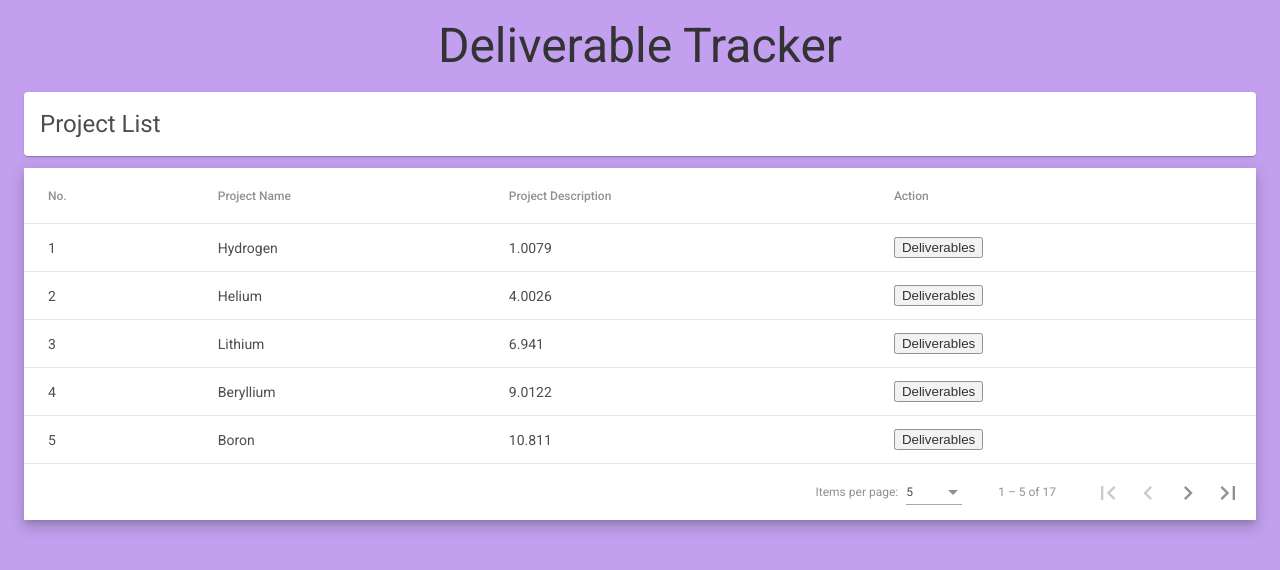
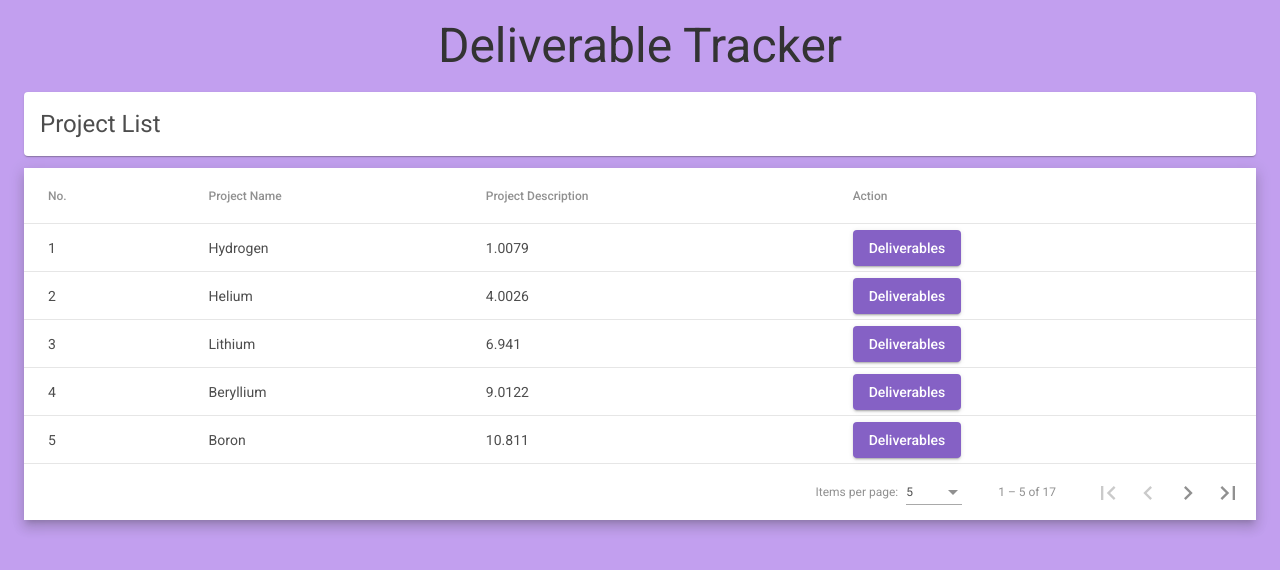
Before and after one commit to Ma7eer/deliverables-tracker, an Angular app: page /projects in a window 1280 px wide. Shown: the top 570 px of the page. Built offline with nearby package versions, Linux system fonts and the light colour scheme.

Commit message:
Add projects status

```diff
--- a/src/app/app.module.ts
+++ b/src/app/app.module.ts
@@ -9,6 +9,7 @@ import { MatTableModule } from '@angular/material/table';
 import { MatCardModule } from '@angular/material/card';
 import { MatPaginatorModule } from '@angular/material/paginator';
 import { MatSortModule } from '@angular/material/sort';
+import { MatButtonModule } from '@angular/material/button';
 import { TableTitleComponent } from './table-title/table-title.component';
 import { ViewProjectsComponent } from './view-projects/view-projects.component';
 import { ViewDeliverablesComponent } from './view-deliverables/view-deliverables.component';
@@ -31,7 +32,8 @@ import { DeliverableTableComponent } from './deliverable-table/deliverable-table
     MatTableModule,
     MatCardModule,
     MatPaginatorModule,
-    MatSortModule
+    MatSortModule,
+    MatButtonModule
   ],
   providers: [],
   bootstrap: [AppComponent]
--- a/src/app/project-table/project-table.component.html
+++ b/src/app/project-table/project-table.component.html
@@ -22,7 +22,7 @@
       <!-- Action Column -->
       <ng-container matColumnDef="action">
         <th mat-header-cell *matHeaderCellDef > Action </th>
-        <td mat-cell *matCellDef="let element"> <a [routerLink]="['/deliverables', element.project]" routerLinkActive="active"><button>Deliverables</button></a> </td>
+        <td mat-cell *matCellDef="let element"> <a [routerLink]="['/deliverables', element.project]" routerLinkActive="active"><button mat-raised-button color="primary">Deliverables</button></a> </td>
       </ng-container>
 
       <tr mat-header-row *matHeaderRowDef="displayedColumns"></tr>
```
Also changed, not shown: src/app/projects.service.ts (added, +9 -0 lines), 1 other file (tests, documents, lock files or other folders).
